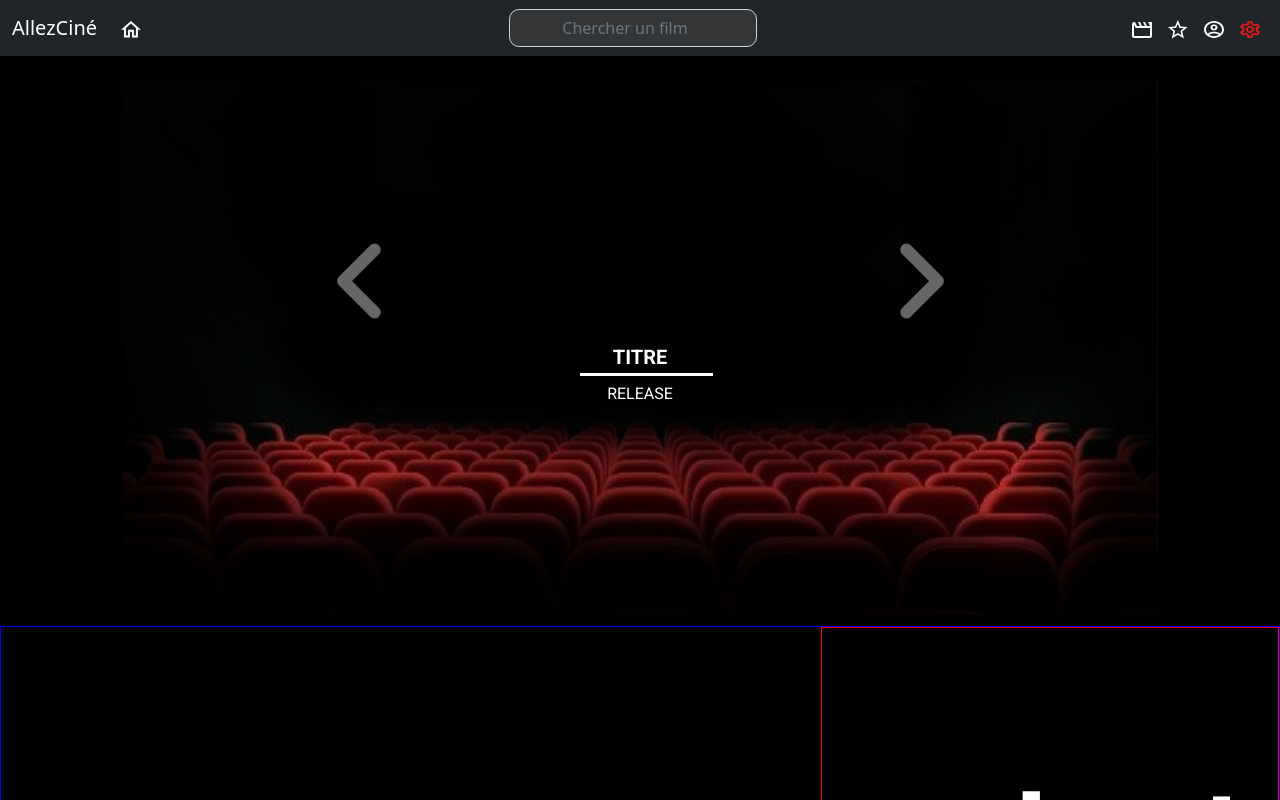
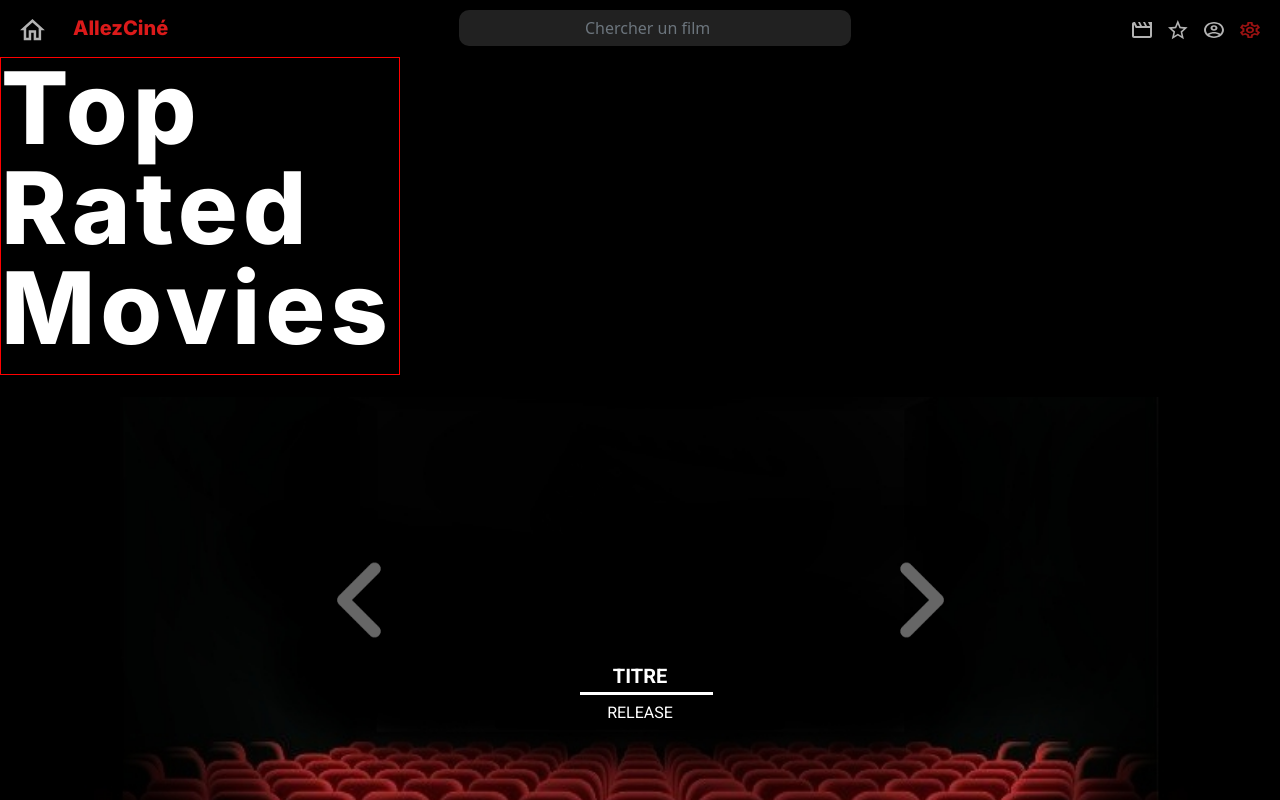
Before and after one commit to CalcagnoLoic/AllezCine, a plain HTML site: page index.html in a window 1280 px wide. Shown: the top 800 px of the page. Drawn offline with nearby package versions, Linux system fonts and the light colour scheme; no server answers.

Commit message:
presque final

```diff
--- a/assets/sass/style.scss
+++ b/assets/sass/style.scss
@@ -444,7 +444,7 @@ max-width:100%;
   justify-content:space-between;
   //align-items: center;
   border:1px solid blue;
-  height:400px;
+  height:200px;
 
 
   .titre-2-release-text{
@@ -470,7 +470,7 @@ font-family: 'Inter',sans-serif;
   width:220px;
   height:200px;
    margin-left:40%;
-   margin-top:300px;
+   margin-top:100px;
   .button-release{
     height:60px;
     width:100%;
@@ -484,8 +484,46 @@ font-family: 'Inter',sans-serif;
   }
 }
 .navbar{
-  background-color: black;
+  background-color: rgb(0, 0, 0);
+
   img{
     width:20px;
+    opacity:0.7;
+  }
+
+
+  .navbar-brand{
+    color:#DB1A1A;
+    font-family:"Inter" ,sans serif;
+    margin-left:20px;
+    padding-right: 10px;
+  }
+
+}
+.imghome{
+  img{
+    width:25px;
   }
 }
+.form-control{
+  border:none;
+
+}
+.form-form{
+  width:400px;
+}
+.titre-1-release{
+ display:flex;
+  border:1px solid red;
+  color:white;
+  font-family: "Inter", sans-serif;
+  font-size: 100px;
+  letter-spacing: 5px;
+  line-height: 100px;
+  width:400px;
+
+
+
+
+
+}
--- a/index.html
+++ b/index.html
@@ -27,9 +27,9 @@
 
 <body>
   <header>
-    <nav class="navbar navbar-expand-lg navbar-dark bg-dark">
+    <nav class="navbar navbar-expand-lg">
       <div class="container-fluid ">
-        <a class="navbar-brand " href="#">AllezCiné</a>
+
         <button class="navbar-toggler" type="button" data-bs-toggle="collapse" data-bs-target="#navbarSupportedContent"
           aria-controls="navbarSupportedContent" aria-expanded="false" aria-label="Toggle navigation">
           <span class="navbar-toggler-icon"></span>
@@ -37,12 +37,12 @@
         <div class="collapse navbar-collapse" id="navbarSupportedContent">
           <ul class="navbar-nav me-auto mb-2 mb-lg-0">
             <li class="nav-item">
-              <a class="nav-link active" aria-current="page" href="#"><img src="assets/img/home.svg" alt="Home"></a>
+              <a class="imghome nav-link active" aria-current="page" href="#"><img src="assets/img/home.svg" alt="Home"></a>
             </li>
 
-
+    <a class="navbar-brand " href="#">AllezCiné</a>
           </ul>
-          <form class="d-flex ">
+          <form class="d-flex form-form">
             <input class="form-control me-2 text-center myformSearch"  type="search" placeholder="Chercher un film" aria-label="Search">
           </form>
           <ul class="navbar-nav me-auto mb-2 mb-lg-0">
@@ -82,6 +82,12 @@
             </div>
         </div>
     </div>
+  <!--TITRE 1-->
+  <div class="titre-1-release">
+
+    <p class="titre-1-release-text">Top <br>Rated <br><span class="movies-red">Movies</p></span>
+
+  </div>
 
     <!-- Carrousel Top -->
     <div class="carrouselTop">
```
Also changed, not shown: assets/sass/style.css, 1 other file.
